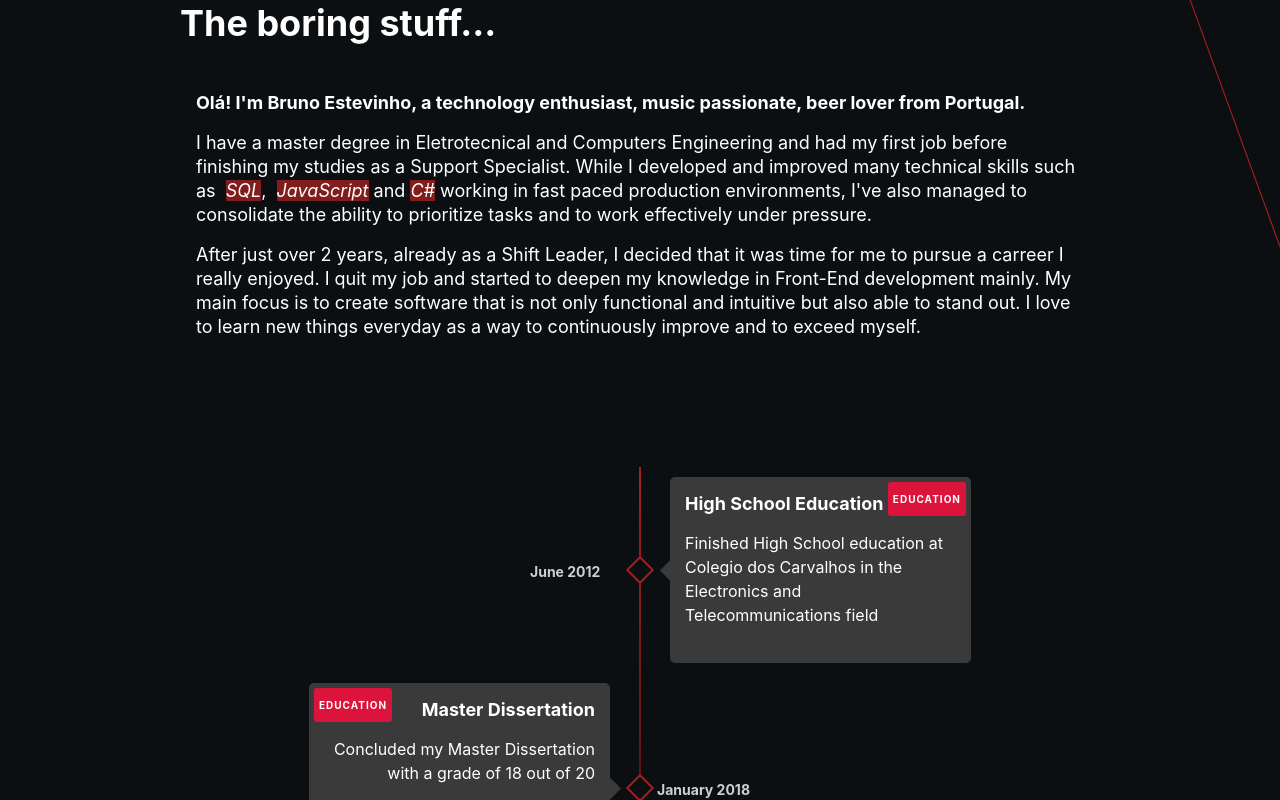
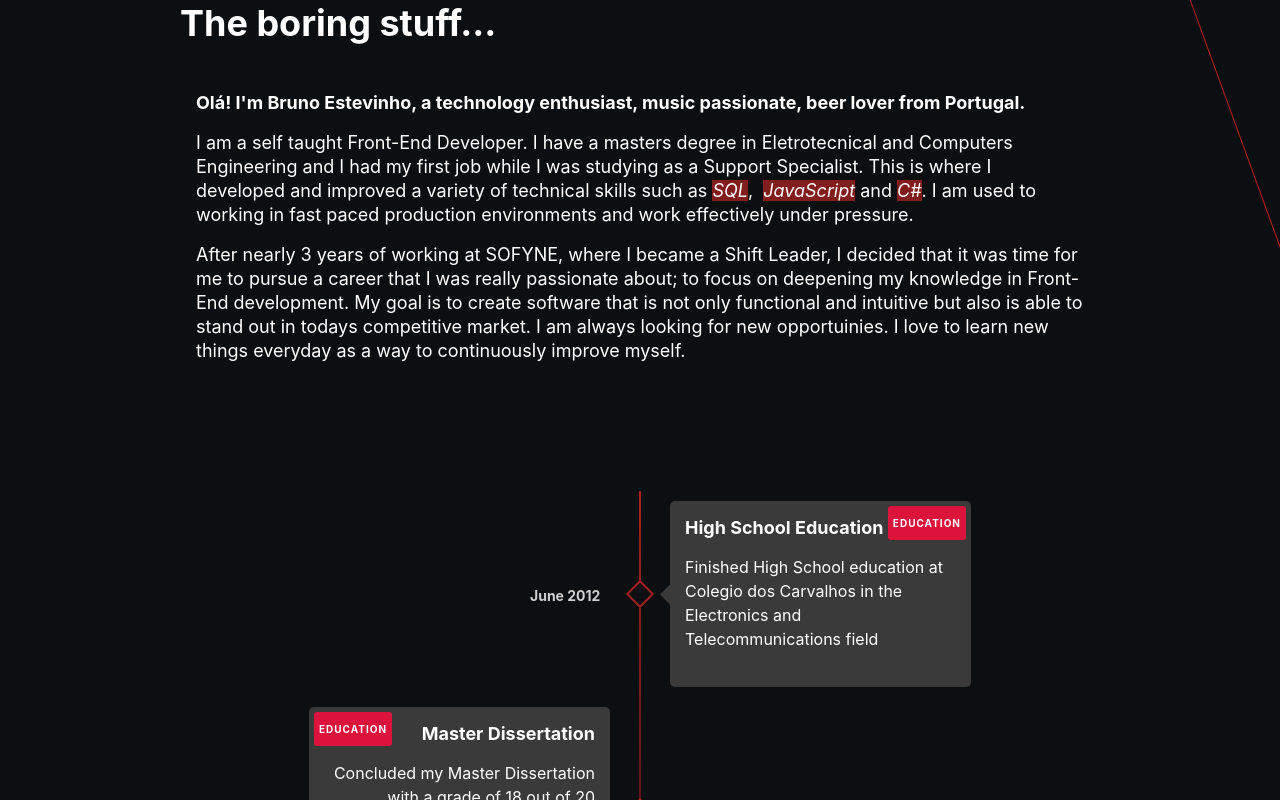
Before and after one commit to brunoestevinho/personal-webpage, a React (Create React App) app: page / in a window 1280 px wide. Shown: the part 900-1700 px from the top of the page. Built offline with nearby package versions, Linux system fonts and the light colour scheme; no server answers.

Commit message:
text corrections

```diff
--- a/src/components/aboutMe.js
+++ b/src/components/aboutMe.js
@@ -34,21 +34,22 @@ const AboutMe = () => {
           </strong>
         </h3>
         <p className="px-4 pb-4">
-          I have a master degree in Eletrotecnical and Computers Engineering and
-          had my first job before finishing my studies as a Support Specialist.
-          While I developed and improved many technical skills such as &nbsp;
+          I am a self taught Front-End Developer. I have a masters degree in
+          Eletrotecnical and Computers Engineering and I had my first job while
+          I was studying as a Support Specialist. This is where I developed and
+          improved a variety of technical skills such as&nbsp;
           <Skill>SQL</Skill>,&nbsp; <Skill>JavaScript</Skill>&nbsp;and&nbsp;
-          <Skill>C#</Skill> working in fast paced production environments, I've
-          also managed to consolidate the ability to prioritize tasks and to
-          work effectively under pressure.
+          <Skill>C#</Skill>. I am used to working in fast paced production
+          environments and work effectively under pressure.
         </p>
         <p className="px-4 pb-12">
-          After just over 2 years, already as a Shift Leader, I decided that it
-          was time for me to pursue a carreer I really enjoyed. I quit my job
-          and started to deepen my knowledge in Front-End development mainly. My
-          main focus is to create software that is not only functional and
-          intuitive but also able to stand out. I love to learn new things
-          everyday as a way to continuously improve and to exceed myself.
+          After nearly 3 years of working at SOFYNE, where I became a Shift
+          Leader, I decided that it was time for me to pursue a career that I
+          was really passionate about; to focus on deepening my knowledge in
+          Front-End development. My goal is to create software that is not only
+          functional and intuitive but also is able to stand out in todays
+          competitive market. I am always looking for new opportuinies. I love
+          to learn new things everyday as a way to continuously improve myself.
         </p>
       </ScrollAnimation>
       <Timeline />
--- a/src/data/projectData.js
+++ b/src/data/projectData.js
@@ -7,7 +7,7 @@ const projectData = [
     title: "Personal Website",
     image: img1,
     description:
-      "My personal website where anyone can find a bit more about me and some of the projects i've made",
+      "My personal website showing a bit more about myself and some of the  projects I have made",
     tools: ["React", "TailwindCSS", "Styled Components"],
     github: "https://github.com/brunoestevinho/personal-webpage",
     link: "https://brunoestevinho.dev/",
@@ -15,7 +15,7 @@ const projectData = [
   {
     title: "Humblify",
     image: img2,
-    description: "A simple user-interface for your spotify data",
+    description: "A simple user-interface for your Spotify data",
     tools: ["React", "Axios", "Spotify API", "TailwindCSS"],
     github: "https://github.com/brunoestevinho/humblify",
     link: "https://humblify.netlify.app/",
```
Also changed, not shown: 1 other file (tests, documents, lock files or other folders).
